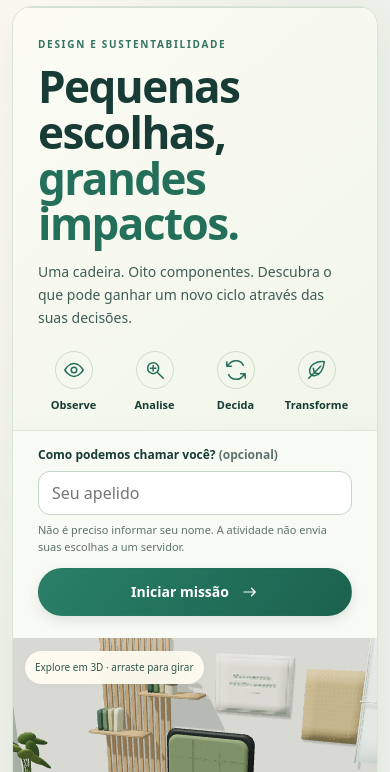
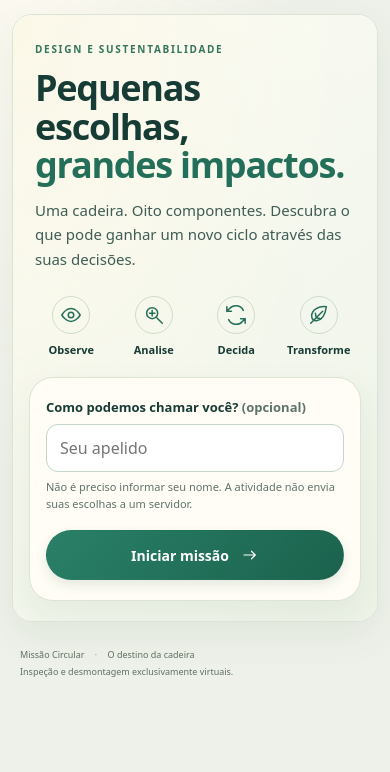
Before and after one commit to mediacaopedagogica/Cat-logo-, a plain HTML site: page missao-circular/index.html in a window 390 px wide. Shown: the part 72-844 px from the top of the page. Drawn offline with Linux system fonts and the light colour scheme.

Commit message:
Corrige revelação antecipada: entrada e história sem cadeira; cena 3D apenas na etapa Conheça a cadeira

```diff
--- a/missao-circular/index.html
+++ b/missao-circular/index.html
@@ -5,6 +5,54 @@
 <meta name="theme-color" content="#1e6655"><meta name="description" content="Missão Circular: explore uma cadeira em 3D, investigue seu desgaste e decida o destino de oito componentes.">
 <title>Missão Circular — O destino da cadeira</title>
 <link rel="stylesheet" href="styles.css">
+<style id="intro-sequence-v21-1">
+/* Entrada e contexto precedem a revelação do objeto.
+   A regra já vale na primeira pintura, antes de carregar o JavaScript.
+   Ocultar o viewport também retira câmera e controles da navegação por teclado.
+   Nas etapas seguintes, a cena e a triagem mantêm os estilos e as interações originais. */
+body:is([data-phase="welcome"],[data-phase="story"]) #viewport{display:none!important}
+body:is([data-phase="welcome"],[data-phase="story"]) #workspace{display:block;width:100%;max-width:1160px;height:auto;min-height:0;max-height:none;margin:clamp(12px,3vh,36px) auto;overflow:hidden}
+body:is([data-phase="welcome"],[data-phase="story"]) #sidePanel{width:100%;border:0;min-height:0}
+body:is([data-phase="welcome"],[data-phase="story"]) .panel-scroll{overflow:visible;min-height:0}
+body:is([data-phase="welcome"],[data-phase="story"]) .steps{display:none}
+body[data-phase="welcome"] #sidePanel{display:grid;grid-template-columns:minmax(0,1.15fr) minmax(290px,.85fr);align-items:center;background:radial-gradient(ellipse at 0% 0%,#fbf8e8,transparent 65%),linear-gradient(140deg,#fcfcf5,#edf3e7)}
+body[data-phase="welcome"] .panel-scroll{padding:clamp(28px,4vw,52px)}
+body[data-phase="welcome"] #screenTitle{font-size:clamp(36px,4.3vw,58px);line-height:1.07;max-width:540px}
+body[data-phase="welcome"] .intro{font-size:15px;max-width:440px}
+body[data-phase="welcome"] .hero-features{max-width:360px;margin-top:24px}
+body[data-phase="welcome"] .hero-note{font-size:18px;margin-top:24px}
+body[data-phase="welcome"] .panel-actions{border:1px solid #dce5d4;border-radius:24px;padding:30px 26px;margin:28px 32px 28px 0;background:#fffdf6;box-shadow:0 12px 32px #244c3610;min-width:0}
+body[data-phase="welcome"] .welcome-entry{gap:18px}
+body[data-phase="welcome"] .field label{font-size:13px}
+body[data-phase="welcome"] .field small{font-size:11px}
+body[data-phase="welcome"] .field input{min-height:48px}
+body[data-phase="welcome"] #startButton{min-height:50px;font-size:14px}
+body[data-phase="story"] .panel-scroll{padding:clamp(26px,4vw,48px)}
+body[data-phase="story"] #screenTitle{font-size:clamp(30px,3.4vw,44px);max-width:850px}
+body[data-phase="story"] .intro{max-width:760px}
+body[data-phase="story"] .story-list{display:grid;grid-template-columns:repeat(4,minmax(0,1fr));gap:22px;margin-top:30px}
+body[data-phase="story"] .story-row{flex-direction:column;gap:10px}
+body[data-phase="story"] .story-row p{font-size:13px}
+body[data-phase="story"] .panel-actions{padding:20px clamp(26px,4vw,48px);flex-direction:row;flex-wrap:wrap;align-items:center;justify-content:space-between}
+@media(max-width:849px){
+ body[data-phase="welcome"] #sidePanel{grid-template-columns:minmax(0,1fr)}
+ body[data-phase="welcome"] .panel-scroll{padding:28px 28px 20px}
+ body[data-phase="welcome"] #screenTitle{max-width:620px}
+ body[data-phase="welcome"] .intro{max-width:600px}
+ body[data-phase="welcome"] .panel-actions{margin:0 28px 28px;padding:24px}
+ body[data-phase="story"] .story-list{grid-template-columns:repeat(2,minmax(0,1fr))}
+}
+@media(max-width:479px){
+ body:is([data-phase="welcome"],[data-phase="story"]) #workspace{margin:8px auto 12px}
+ body[data-phase="welcome"] .panel-scroll{padding:26px 22px 20px}
+ body[data-phase="welcome"] #screenTitle{font-size:36px}
+ body[data-phase="welcome"] .panel-actions{margin:0 16px 20px;padding:20px 16px}
+ body[data-phase="story"] .panel-scroll{padding:26px 22px}
+ body[data-phase="story"] .story-list{grid-template-columns:1fr;gap:20px}
+ body[data-phase="story"] .story-row{flex-direction:row;gap:12px}
+ body[data-phase="story"] .panel-actions{padding:18px 22px;flex-direction:column;align-items:stretch}
+}
+</style>
 </head>
 <body data-phase="welcome">
 <a class="skip" href="#main">Pular para a experiência</a>
```
